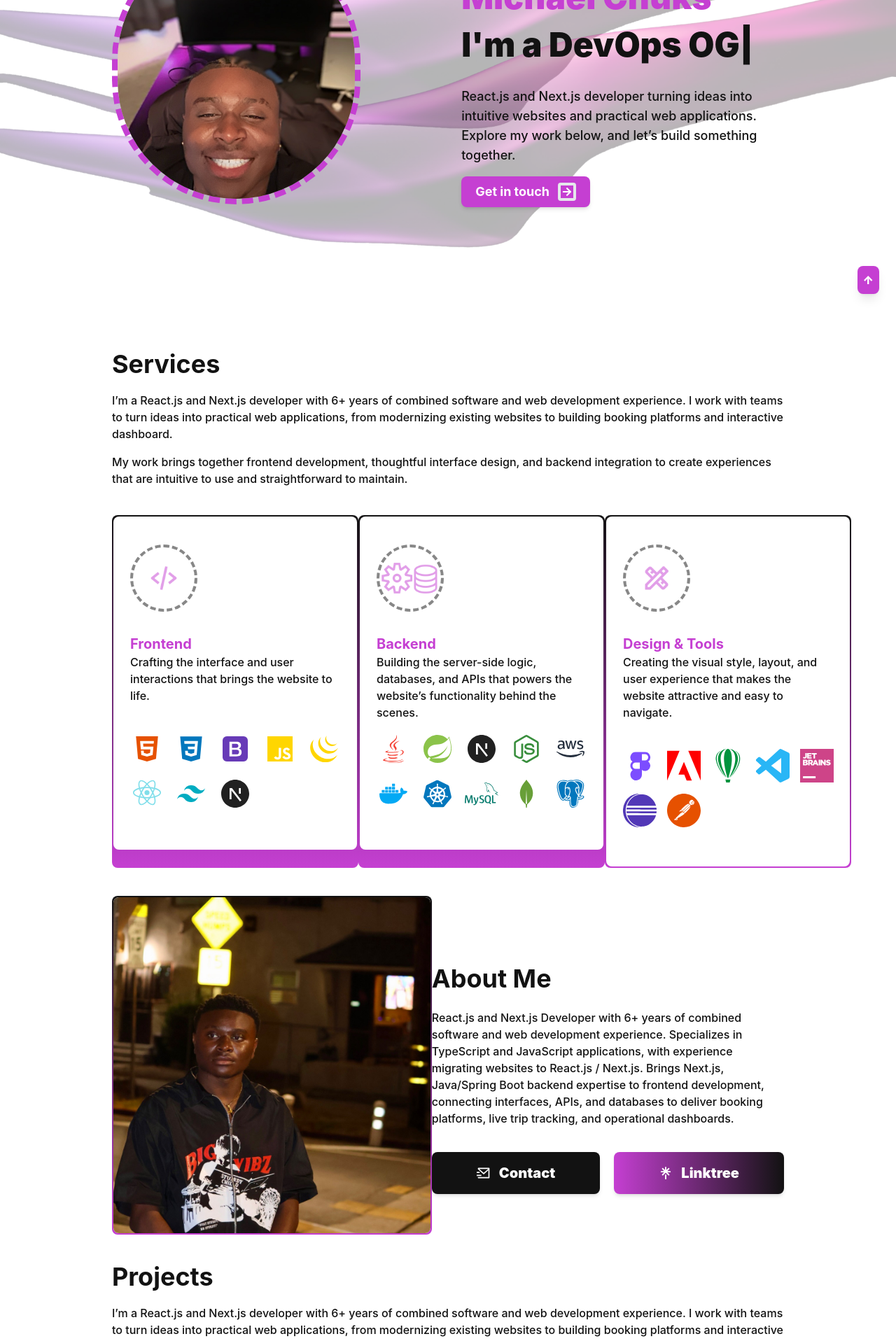
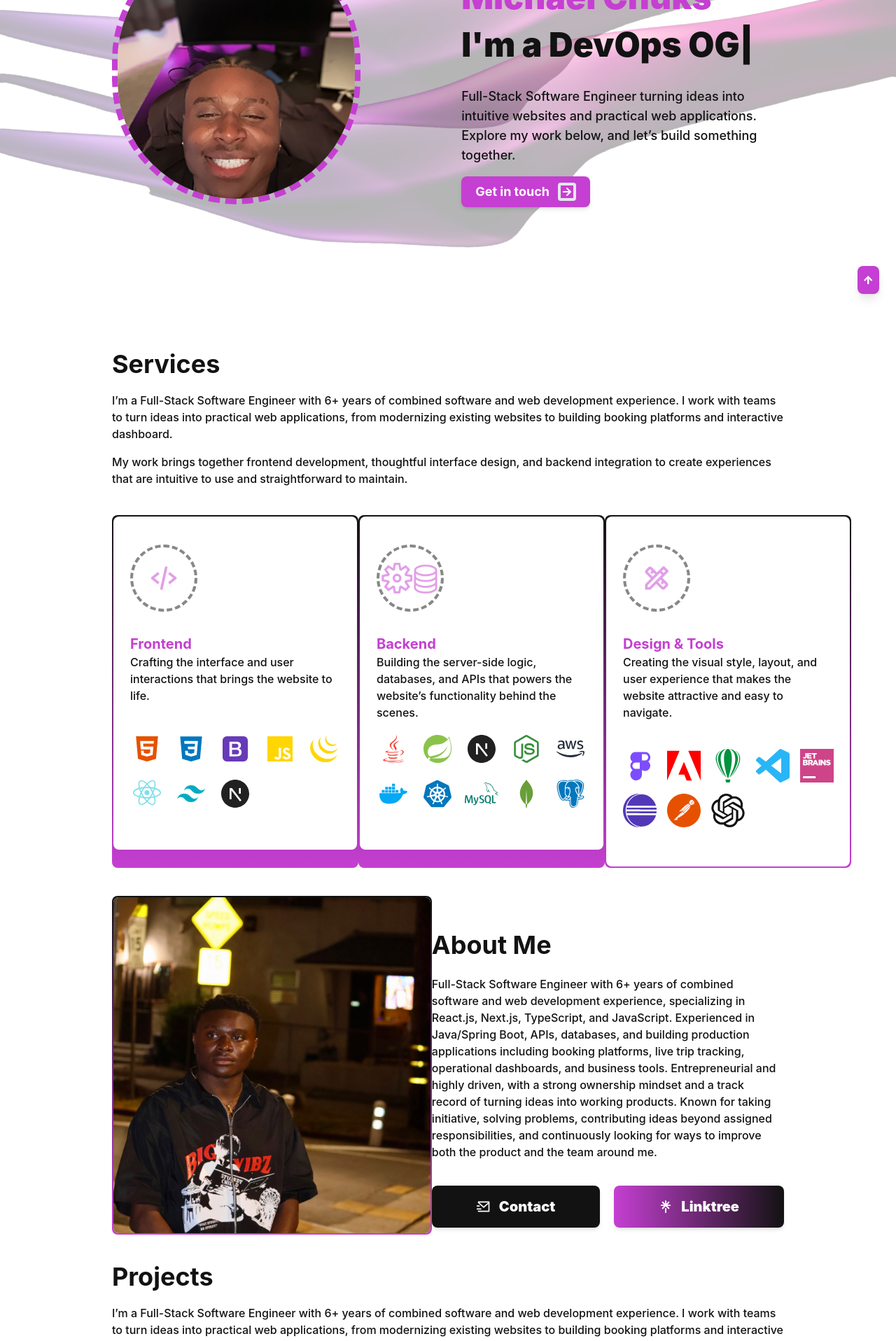
Before and after one commit to iykescode/portfolio-V2, a Next.js app: page / in a window 1280 px wide. Shown: the part 340-2256 px from the top of the page at 70% size. Built offline with nearby package versions, Linux system fonts and the light colour scheme.

Commit message:
commit v4-1.5 - 09/10/2026

```diff
--- a/pages/index.js
+++ b/pages/index.js
@@ -10,7 +10,16 @@ import { BiLogoHtml5, BiLogoCss3, BiLogoBootstrap, BiLogoJavascript, BiLogoJquer
             BiLogoNodejs, BiLogoAws, BiLogoDocker, BiLogoKubernetes, BiLogoMongodb,
               BiLogoPostgresql } from "react-icons/bi";
 import { RiNextjsFill, RiMailSendLine } from "react-icons/ri";
-import { SiMysql, SiAdobe, SiCoreldraw, SiVisualstudiocode, SiJetbrains, SiEclipseide, SiPostman } from "react-icons/si";
+import {
+  SiMysql,
+  SiAdobe,
+  SiCoreldraw,
+  SiVisualstudiocode,
+  SiJetbrains,
+  SiEclipseide,
+  SiPostman,
+  SiOpenai
+} from "react-icons/si";
 import { PiFigmaLogoFill, PiLinktreeLogoBold } from "react-icons/pi";
 
 import Image from "next/image";
@@ -45,20 +54,20 @@ export default function Home() {
         <meta httpEquiv="X-UA-Compatible" content="IE=edge"/>
         <meta name="viewport" content="width=device-width, initial-scale=1.0"/>
 
-        <title>Michael Chuks - Portfolio - React / Next.js Developer | Software Engineer</title>
+        <title>Michael Chuks - Portfolio - Full-Stack Software Engineer</title>
 
         <meta name="keywords" content="Iykescode, Ikechukwu Michael Chuks, Ikechukwu, Michael,
-                                        Chuks, Java, Spring Boot, Development, Software, React.js, Next.js, Engineer, UI/UX, Devops"/>
-        <meta name="description" content="Michael Chuks | Portfolio | React / Next.js Developer | Software Engineer"/>
+                                        Chuks, Java, Full-Stack, Spring Boot, Development, Software, React.js, Next.js, Engineer, UI/UX, Devops"/>
+        <meta name="description" content="Michael Chuks | Portfolio | Full-Stack Software Engineer"/>
         <meta name="theme-color" content="#C53FD2"/>
 
         {/* Open Graph / Facebook */}
         <meta property="og:type" content="website" />
         <meta property="og:url" content="https://www.iykescode.com" />
-        <meta property="og:title" content="Michael Chuks | Portfolio | React / Next.js Developer | Software Engineer" />
+        <meta property="og:title" content="Michael Chuks | Portfolio | Full-Stack Software Engineer" />
         <meta
             property="og:description"
-            content="Michael Chuks, React.js and Next.js Developer with 6+ years of software and web development experience. Explore my projects, skills, and portfolio."
+            content="Michael Chuks, Full-Stack Software Engineer with 6+ years of software and web development experience. Explore my projects, skills, and portfolio."
         />
         <meta
             property="og:image"
@@ -68,10 +77,10 @@ export default function Home() {
         {/* Twitter */}
         <meta property="twitter:card" content="summary_large_image" />
         <meta property="twitter:url" content="https://www.iykescode.com" />
-        <meta property="twitter:title" content="Michael Chuks | Portfolio | Java Developer" />
+        <meta property="twitter:title" content="Michael Chuks | Portfolio | Full-Stack Software Engineer" />
         <meta
             property="twitter:description"
-            content="Michael Chuks, React.js and Next.js Developer with 6+ years of software and web development experience. Explore my projects, skills, and portfolio."
+            content="Michael Chuks, Full-Stack Software Engineer with 6+ years of software and web development experience. Explore my projects, skills, and portfolio."
         />
         <meta
             property="twitter:image"
@@ -103,7 +112,7 @@ export default function Home() {
                   I'm a <span ref={typedRef}></span>
                 </h1>
                 <p className="mt-4 text-lg font-medium">
-                  React.js and Next.js developer turning ideas into intuitive websites and practical web applications. Explore my work below, and let’s build something together.
+                  Full-Stack Software Engineer turning ideas into intuitive websites and practical web applications. Explore my work below, and let’s build something together.
                 </p>
                 <a href="#footer">
                   <button className="text-lg font-bold
@@ -122,7 +131,7 @@ export default function Home() {
           <div className="text-left lg:text-left mt-6 md:mt-10 lg:mt-0 w-full">
             <h1 className="text-3xl pb-3 lg:text-4xl lg:pb-5 font-bold">Services</h1>
             <p className="text-md font-medium">
-              I’m a React.js and Next.js developer with 6+ years of combined software and web development experience. I work with teams to turn ideas into practical web applications, from modernizing existing websites to building booking platforms and interactive dashboard.
+              I’m a Full-Stack Software Engineer with 6+ years of combined software and web development experience. I work with teams to turn ideas into practical web applications, from modernizing existing websites to building booking platforms and interactive dashboard.
             </p>
             <p className="mt-4 text-md font-medium">
               My work brings together frontend development, thoughtful interface design, and backend integration to create experiences that are intuitive to use and straightforward to maintain.
@@ -240,6 +249,9 @@ export default function Home() {
                   <SiPostman className="text-postman
                                           dark:text-colorLight dark:hover:text-postman
                                           default-transition"/>
+                  <SiOpenai className="text-chatgpt
+                                          dark:text-colorLight dark:hover:text-chatgpt
+                                          default-transition"/>
                 </div>
               </div>
             </div>
@@ -257,7 +269,7 @@ export default function Home() {
             <div>
               <h1 className="text-4xl font-bold">About Me</h1>
               <p className="text-md font-medium lg:w-[500px] mt-6">
-                React.js and Next.js Developer with 6+ years of combined software and web development experience. Specializes in TypeScript and JavaScript applications, with experience migrating websites to React.js / Next.js. Brings Next.js, Java/Spring Boot backend expertise to frontend development, connecting interfaces, APIs, and databases to deliver booking platforms, live trip tracking, and operational dashboards.
+                Full-Stack Software Engineer with 6+ years of combined software and web development experience, specializing in React.js, Next.js, TypeScript, and JavaScript. Experienced in Java/Spring Boot, APIs, databases, and building production applications including booking platforms, live trip tracking, operational dashboards, and business tools. Entrepreneurial and highly driven, with a strong ownership mindset and a track record of turning ideas into working products. Known for taking initiative, solving problems, contributing ideas beyond assigned responsibilities, and continuously looking for ways to improve both the product and the team around me.
               </p>
               <div className="mt-10 lg:flex md:flex lg:gap-5 md:gap-2 lg:mt-5 md:mt-3">
                 <a href="mailto:hello@iykescode.com" target="_blank"
@@ -286,7 +298,7 @@ export default function Home() {
           <div className="text-left lg:text-left mt-24 md:mt-10 lg:mt-0 w-full">
             <h1 className="text-3xl pb-3 lg:text-4xl lg:pb-5 font-bold">Projects</h1>
             <p className="text-md font-medium">
-              I’m a React.js and Next.js developer with 6+ years of combined software and web development experience. I work with teams to turn ideas into practical web applications, from modernizing existing websites to building booking platforms and interactive dashboard.
+              I’m a Full-Stack Software Engineer with 6+ years of combined software and web development experience. I work with teams to turn ideas into practical web applications, from modernizing existing websites to building booking platforms and interactive dashboard.
             </p>
             <p className="mt-4 text-md font-medium">
               My work brings together frontend development, thoughtful interface design, and backend integration to create experiences that are intuitive to use and straightforward to maintain.
```
